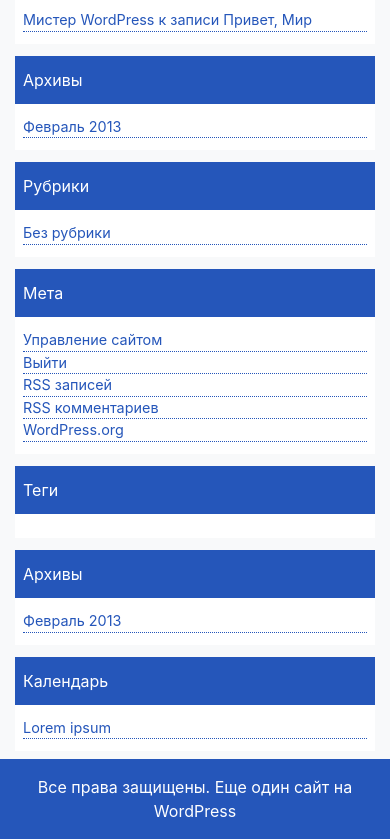
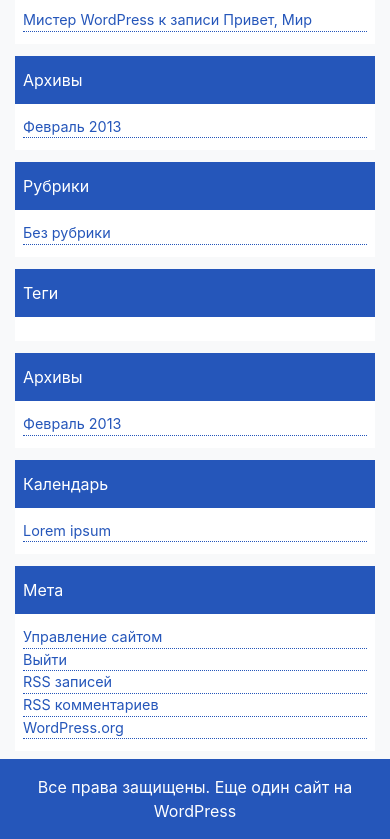
Before and after one commit to Karim2014/TechHosting, a plain HTML site: page index.html in a window 390 px wide. Shown: the part 945-1784 px from the top of the page. Drawn offline with nearby package versions, Linux system fonts and the light colour scheme.

Commit message:
Перемешаны колонки

```diff
--- a/index.html
+++ b/index.html
@@ -80,7 +80,7 @@
               <a href="#" class="block-link">Без рубрики</a>
             </div>
           </div>
-          <div class="block">
+          <div class="block d-none d-md-block">
             <div class="block-head">Мета</div>
             <div class="block-content">
               <a href="#" class="block-link">Управление сайтом</a>
@@ -136,6 +136,16 @@
               <a href="" class="block-link">Lorem ipsum</a>
             </div>
           </div>
+          <div class="block d-md-none">
+            <div class="block-head">Мета</div>
+            <div class="block-content">
+              <a href="#" class="block-link">Управление сайтом</a>
+              <a href="#" class="block-link">Выйти</a>
+              <a href="#" class="block-link">RSS записей</a>
+              <a href="#" class="block-link">RSS комментариев</a>
+              <a href="#" class="block-link">WordPress.org</a>
+            </div>
+          </div>
         </div>
       </div>
     </main>
```
Also changed, not shown: posts/post_1.html (+11 -1 lines).
